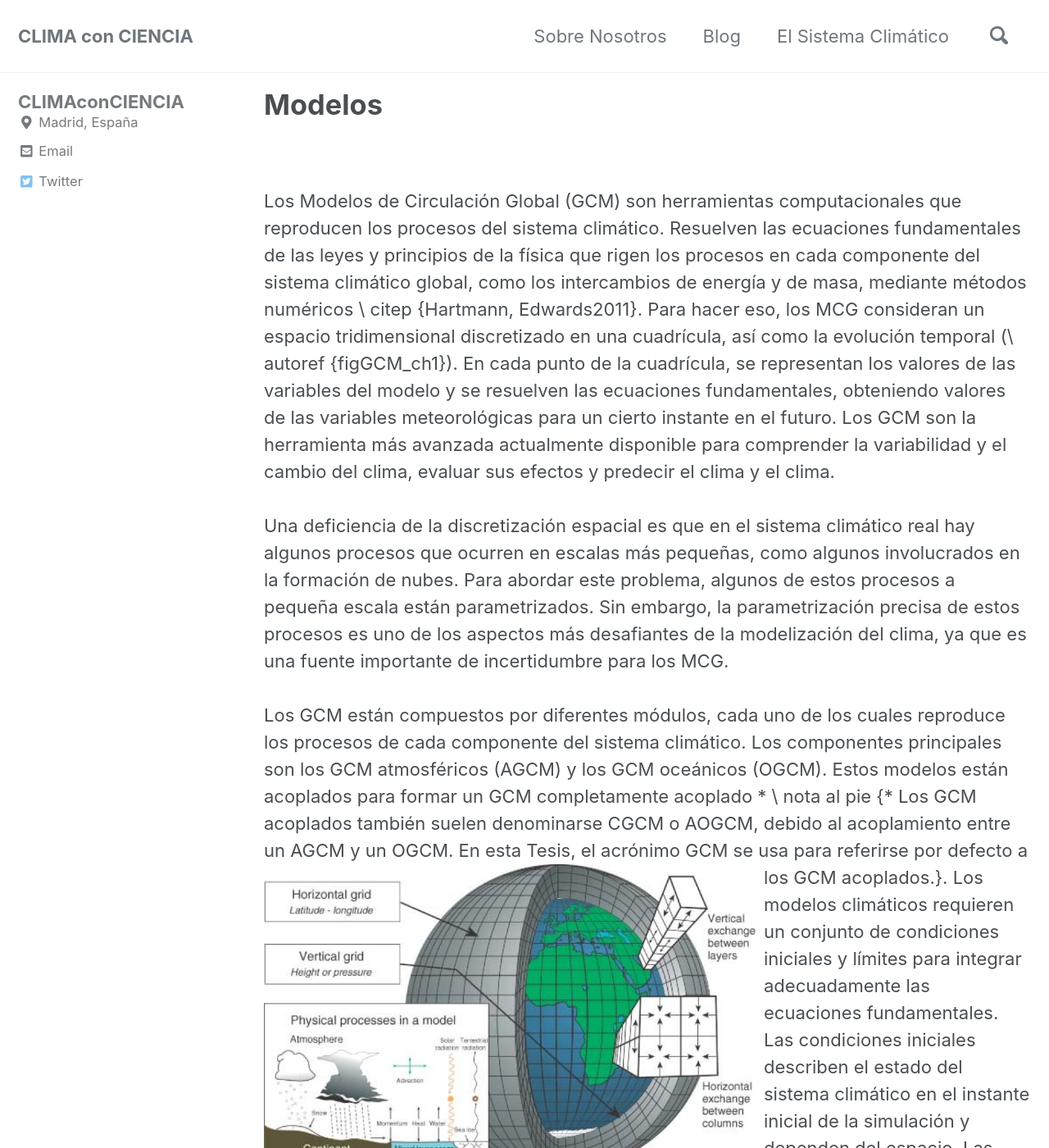
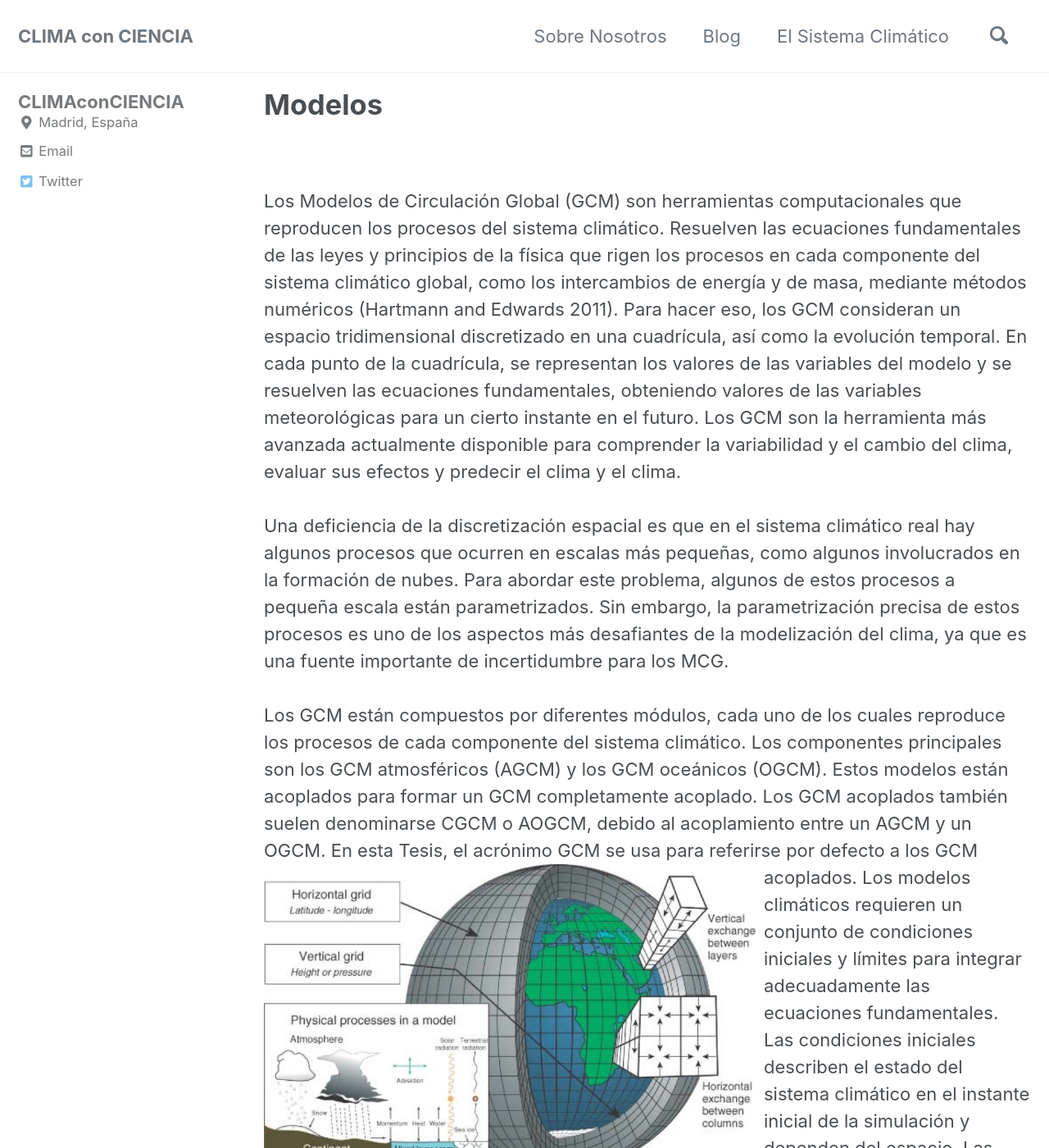
Before and after one commit to CLIMAconCIENCIA/climaconciencia.github.io, a Jekyll site: the page built from _posts/2019-04-05-modelos.md, in a window 1280 px wide and 1400 px high. Shown: the whole window at 82% size. Built offline with Jekyll 4.4.1, drawn with Linux system fonts in a browser that asks for light colours; cached includes are drawn as plain includes; nearby versions of some CDN libraries.

Commit message:
Update 2019-04-05-modelos.md

```diff
--- a/_posts/2019-04-05-modelos.md
+++ b/_posts/2019-04-05-modelos.md
@@ -20,7 +20,7 @@ feature_row:
 
 <br/><br/>
 
-Los Modelos de Circulación Global (GCM) son herramientas computacionales que reproducen los procesos del sistema climático. Resuelven las ecuaciones fundamentales de las leyes y principios de la física que rigen los procesos en cada componente del sistema climático global, como los intercambios de energía y de masa, mediante métodos numéricos \ citep {Hartmann, Edwards2011}. Para hacer eso, los MCG consideran un espacio tridimensional discretizado en una cuadrícula, así como la evolución temporal (\ autoref {figGCM_ch1}). En cada punto de la cuadrícula, se representan los valores de las variables del modelo y se resuelven las ecuaciones fundamentales, obteniendo valores de las variables meteorológicas para un cierto instante en el futuro. Los GCM son la herramienta más avanzada actualmente disponible para comprender la variabilidad y el cambio del clima, evaluar sus efectos y predecir el clima y el clima.
+Los Modelos de Circulación Global (GCM) son herramientas computacionales que reproducen los procesos del sistema climático. Resuelven las ecuaciones fundamentales de las leyes y principios de la física que rigen los procesos en cada componente del sistema climático global, como los intercambios de energía y de masa, mediante métodos numéricos (Hartmann and Edwards 2011). Para hacer eso, los GCM consideran un espacio tridimensional discretizado en una cuadrícula, así como la evolución temporal. En cada punto de la cuadrícula, se representan los valores de las variables del modelo y se resuelven las ecuaciones fundamentales, obteniendo valores de las variables meteorológicas para un cierto instante en el futuro. Los GCM son la herramienta más avanzada actualmente disponible para comprender la variabilidad y el cambio del clima, evaluar sus efectos y predecir el clima y el clima.
 
 <br/><br/>
 
@@ -28,7 +28,7 @@ Una deficiencia de la discretización espacial es que en el sistema climático r
 
 <br/><br/>
 
-Los GCM están compuestos por diferentes módulos, cada uno de los cuales reproduce los procesos de cada componente del sistema climático. Los componentes principales son los GCM atmosféricos (AGCM) y los GCM oceánicos (OGCM). Estos modelos están acoplados para formar un GCM completamente acoplado * \ nota al pie {* Los GCM acoplados también suelen denominarse CGCM o AOGCM, debido al acoplamiento entre un AGCM y un OGCM. En esta Tesis, el acrónimo GCM se usa para referirse por defecto a los GCM acoplados.}.
+Los GCM están compuestos por diferentes módulos, cada uno de los cuales reproduce los procesos de cada componente del sistema climático. Los componentes principales son los GCM atmosféricos (AGCM) y los GCM oceánicos (OGCM). Estos modelos están acoplados para formar un GCM completamente acoplado. Los GCM acoplados también suelen denominarse CGCM o AOGCM, debido al acoplamiento entre un AGCM y un OGCM. En esta Tesis, el acrónimo GCM se usa para referirse por defecto a los GCM acoplados.
 
 <img src="/assets/images/research/figGCM.png"
      alt="alker"
```
